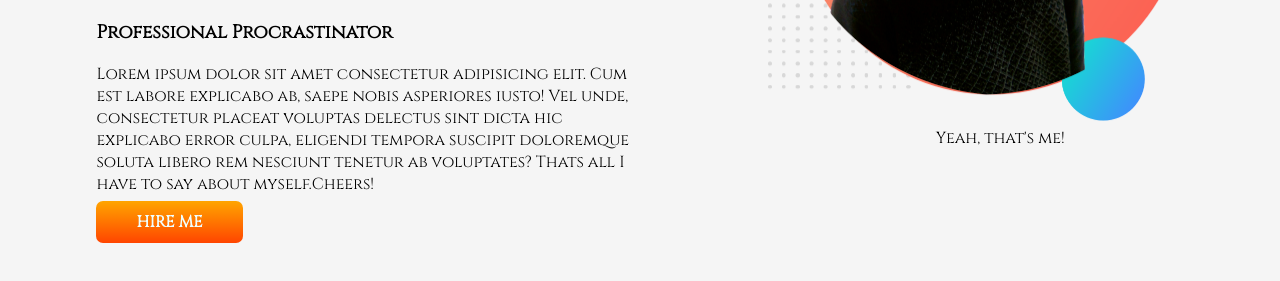
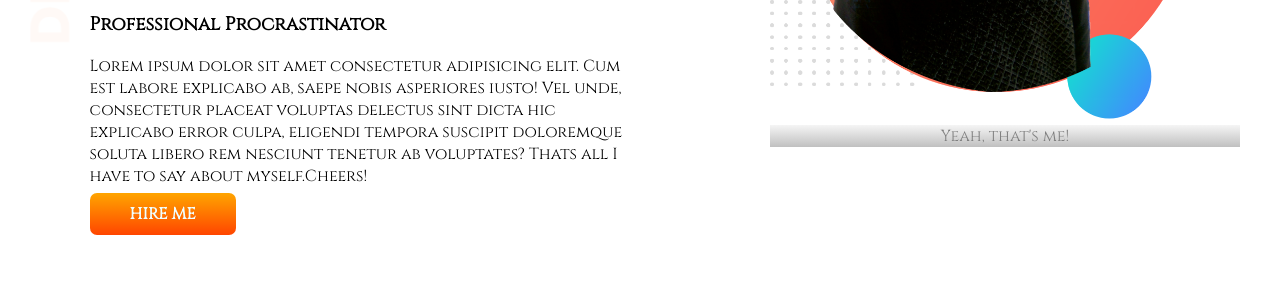
Before and after one commit to asifhassan8231/developer-portfolio, a plain HTML site: page index.html in a window 1280 px wide. Shown: the part 317-598 px from the top of the page. Drawn offline with Linux system fonts and the light colour scheme.

Commit message:
again first part

```diff
--- a/css/style.css
+++ b/css/style.css
@@ -1,6 +1,6 @@
 body{
     font-family: 'Cinzel', serif;
-    background-color:whitesmoke;
+    margin: 0;
 }
 h1{
     font-size: 50px;
@@ -32,4 +32,10 @@ section{
 
 .half-width figcaption{
     text-align: center;
+    background-image: linear-gradient(whitesmoke,silver);
+   color:grey;
 }
+.top-banner{
+    background-image: url(top-banner.png);
+    background-repeat: no-repeat;
+}
--- a/index.html
+++ b/index.html
@@ -15,7 +15,7 @@
 </head>
 
 <body>
-    <section>
+    <section class="top-banner">
         <div class="half-width">
             <h1>Welcome To My</h1>
             <h1><span class="orange-color">Simple but Gorgeous</span> website!</h1>
```
Also changed, not shown: css/top-banner.png (added).
